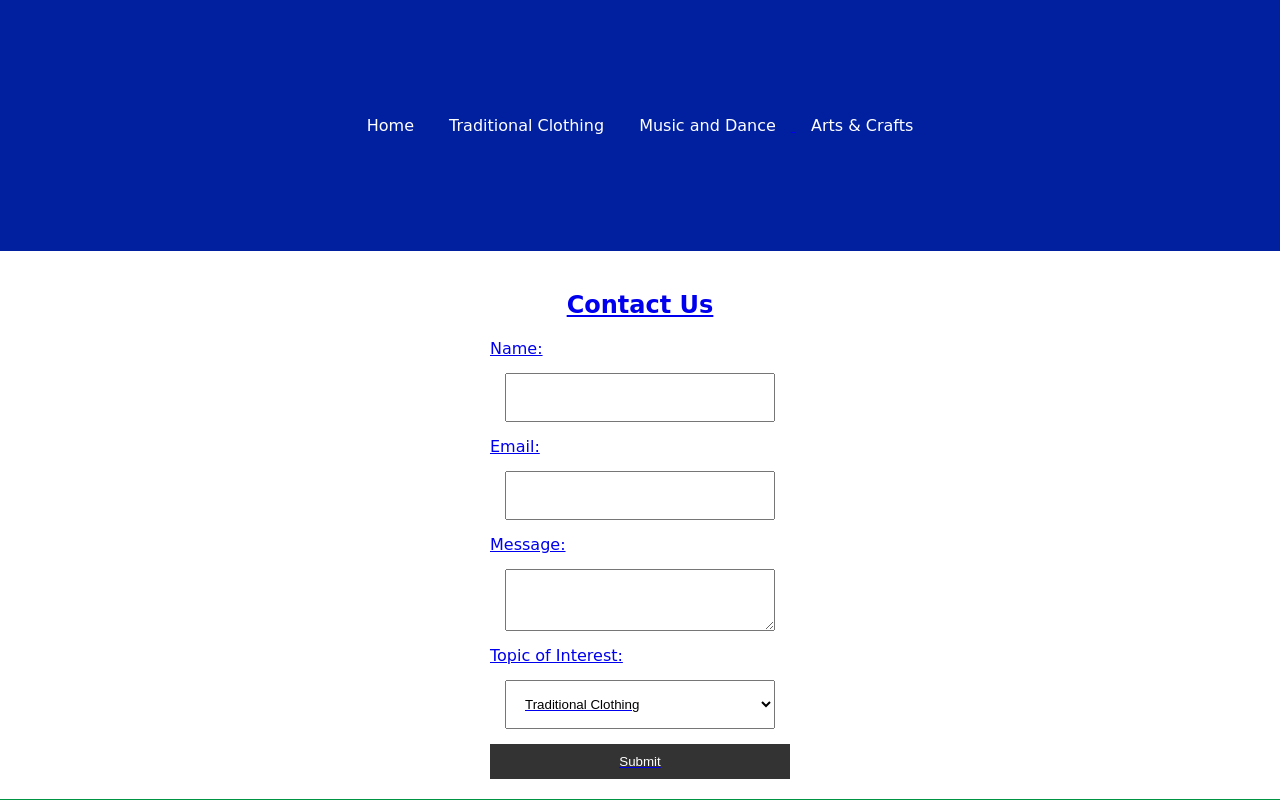
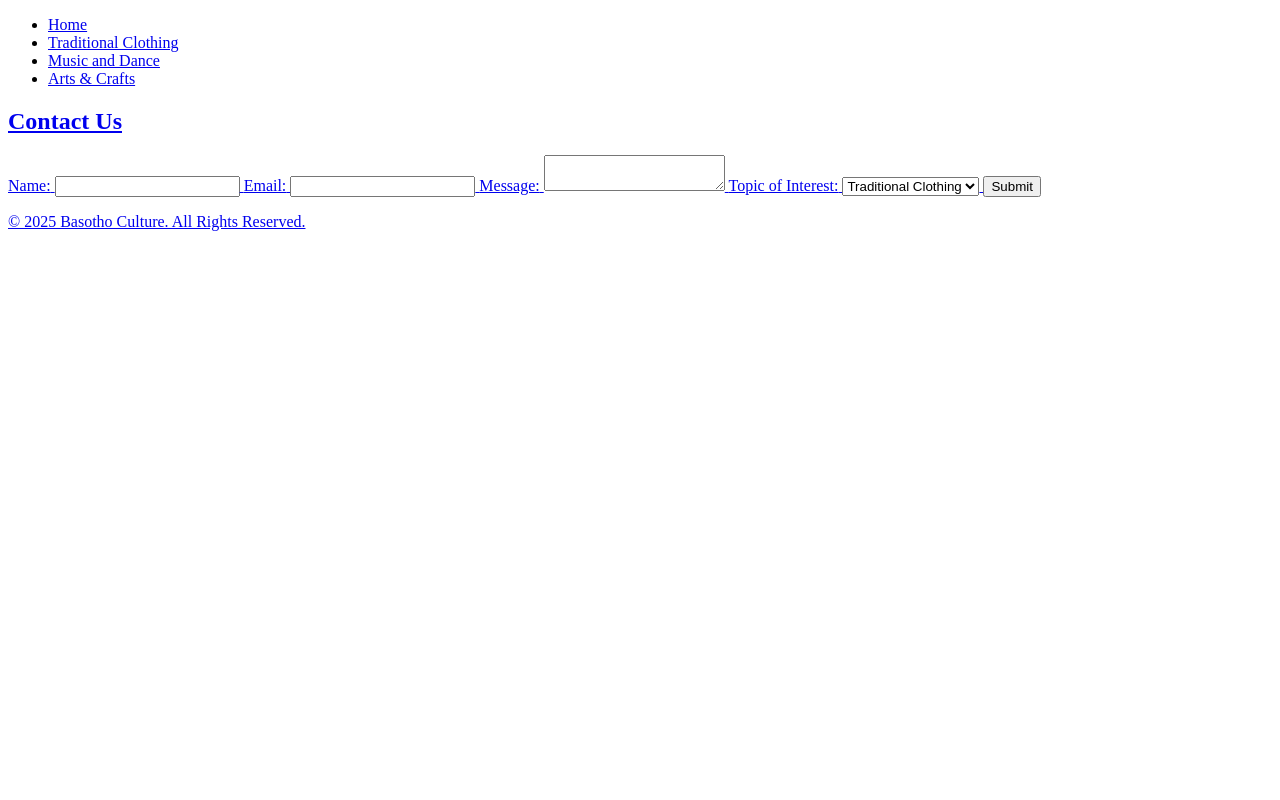
Before and after one commit to Ncheke-spec/901020499_CulturalHeritage, a plain HTML site: page contacts.html in a window 1280 px wide. Shown: the top 800 px of the page. Drawn offline with Linux system fonts and the light colour scheme.

Commit message:
Update Style.css
delete file content to remove file

```diff
--- a/Style.css
+++ b/Style.css
@@ -1,100 +1 @@
 body{
-	font-family:cursive ;
-	margin: 0;
-	padding: 0;
-	background-color:#FFFFFF;
-	color: #333;
-}
-header{
-	background-color: #00209f;
-	color: white;
-	padding: 100px 0;
-	text-align: center;
-}
-footer{
-	background-color:#009543;
-	color: white;
-	padding: 100px 0;
-	text-align: center;
-}
-p{
-	text-decoration: none;
-}
-header nav ul{
-	list-style-type: none;
-	padding: 0;
-}
-header nav ul li{
-	display: inline;
-	margin: 0 15px;
-}
-header nav ul li a{
-	color: white;
-	text-decoration: none;
-
-}
-header nav ul li a:hover{
-	background-color:#000000 ;
-}
-h1, h2{
-	text-align: center;
-	text-decoration: none;
-}
-section{
-	padding: 20px;
-
-}
-.hero-image img{
-	width: 300px;
-	height: 300px;
-	border-radius: 20px;
-}
-.clothing-gallery{
-	display: grid;
-	grid-template-columns: repeat(2, 1fr);
-	gap: 20px;
-}
-.clothing img{
-     width: 280px;
-     height: 200px;
-     transition: tranform 0.3s;
-     border-radius: 20px;
-}
-.clothing:hover img{
-	transform: scale(1.1);
-}
-form{
-	display: flex;
-	flex-direction: column;
-	width: 300px;
-	margin: 0 auto;
-}
-form input, form textarea, form select{
-	margin: 15px;
-	padding: 15px;
-}
-form button{
-	padding: 10px;
-	background-color: #333;
-	color: white;
-	border: none;
-	cursor: pointer;
-}
-form button:hover{
-	background-color: #555;
-}
-.crafts-gallery{
-	display: grid;
-	grid-template-columns: repeat(2, 1fr);
-	gap: 20px;
-}
-.crafts-item img{
-     width: 280px;
-     height: 200px;
-     transition: tranform 0.1s;
-     border-radius: 20px;
-}
-.crafts-item:hover img{
-	transform: scale(1.1);
-
-}
```
